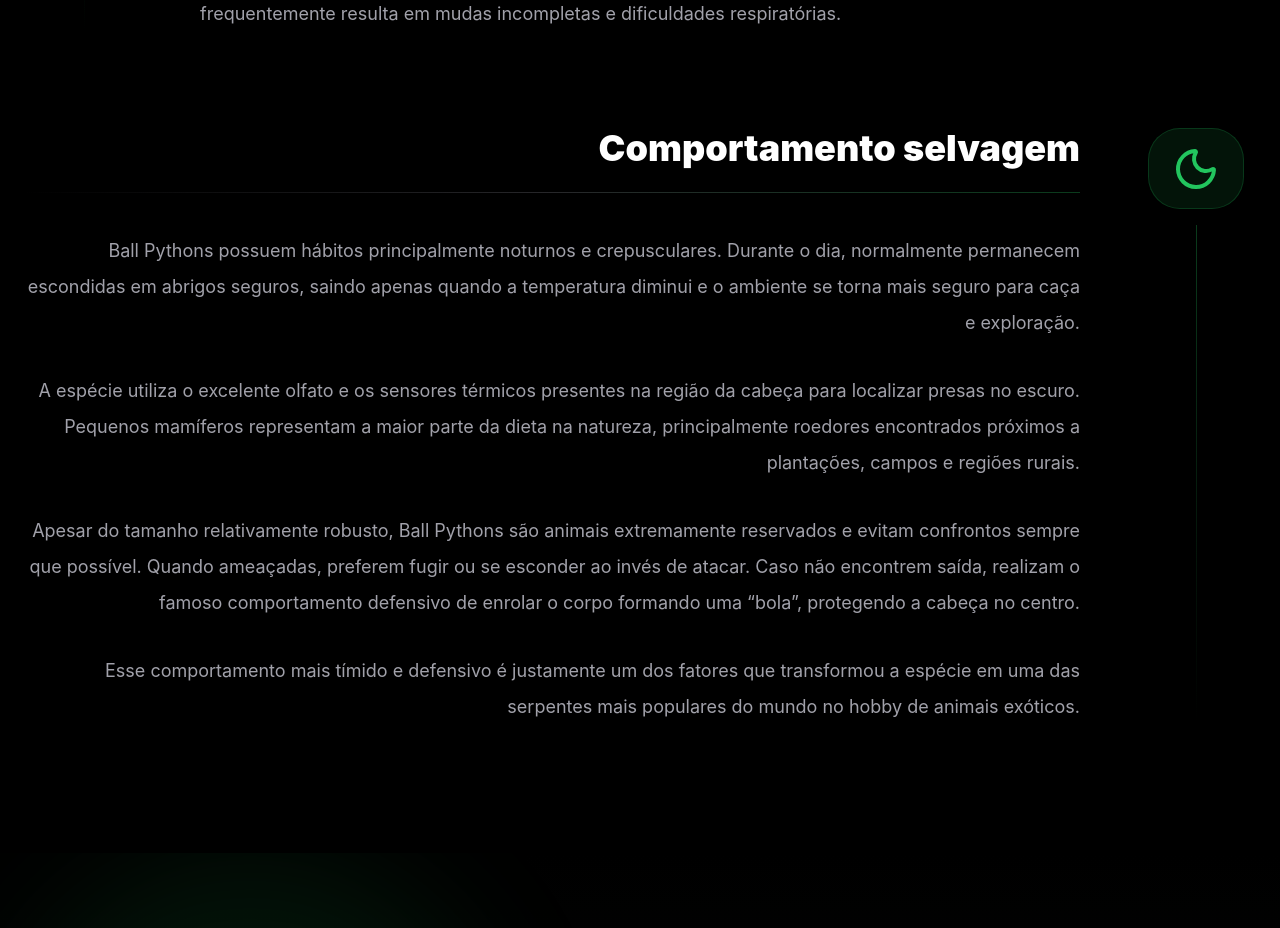
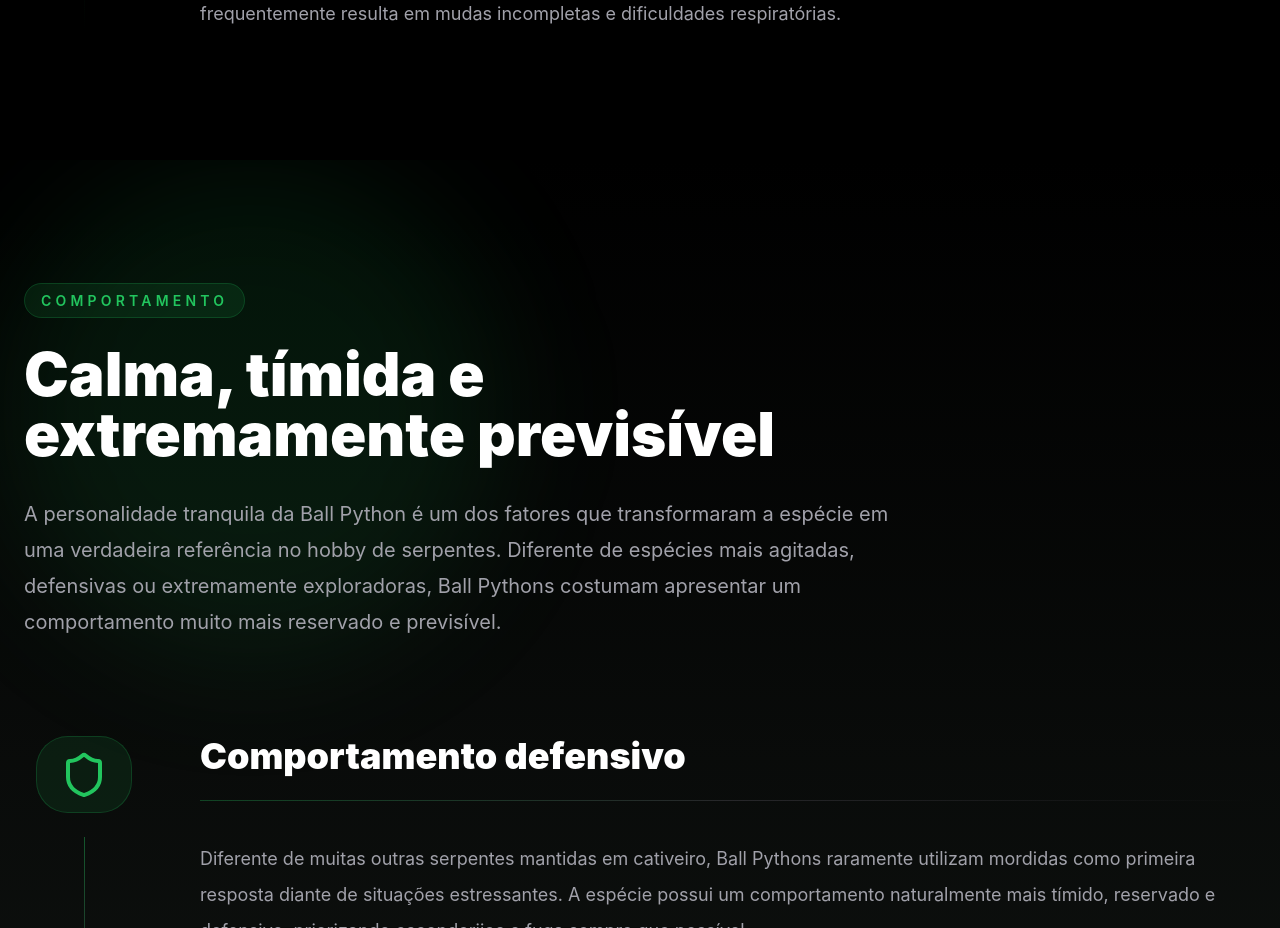
Before and after one commit to Chokiwars/Nova-Fauna, a React (Vite) app: page /animais/serpentes/python-regius in a window 1280 px wide. Shown: the part 9020-9948 px from the top of the page. Built offline with nearby package versions, Linux system fonts and the light colour scheme.

Commit message:
feat(ball-python): remove 'Comportamento' section from BallPythonHabitat component

```diff
--- a/src/pages/AnimalsPage/especies/SnakesPage/species/BallPython/components/BallPythonHabitat.tsx
+++ b/src/pages/AnimalsPage/especies/SnakesPage/species/BallPython/components/BallPythonHabitat.tsx
@@ -214,69 +214,6 @@ export function BallPythonHabitat() {
                             </div>
                         </div>
                     </article>
-
-                    {/* Comportamento */}
-                    <article className="grid gap-14 lg:grid-cols-[1fr_120px]">
-
-                        <div className="text-right">
-
-                            <h3 className="text-4xl font-black text-white">
-                                Comportamento selvagem
-                            </h3>
-
-                            <div className="mt-6 h-px w-full bg-gradient-to-l from-primary/30 via-zinc-800 to-transparent" />
-
-                            <div className="mt-10 space-y-8 text-lg leading-9 text-zinc-400">
-
-                                <p>
-                                    Ball Pythons possuem hábitos principalmente
-                                    noturnos e crepusculares. Durante o dia,
-                                    normalmente permanecem escondidas em abrigos
-                                    seguros, saindo apenas quando a temperatura
-                                    diminui e o ambiente se torna mais seguro
-                                    para caça e exploração.
-                                </p>
-
-                                <p>
-                                    A espécie utiliza o excelente olfato e os
-                                    sensores térmicos presentes na região da
-                                    cabeça para localizar presas no escuro.
-                                    Pequenos mamíferos representam a maior parte
-                                    da dieta na natureza, principalmente
-                                    roedores encontrados próximos a plantações,
-                                    campos e regiões rurais.
-                                </p>
-
-                                <p>
-                                    Apesar do tamanho relativamente robusto,
-                                    Ball Pythons são animais extremamente
-                                    reservados e evitam confrontos sempre que
-                                    possível. Quando ameaçadas, preferem fugir
-                                    ou se esconder ao invés de atacar. Caso não
-                                    encontrem saída, realizam o famoso
-                                    comportamento defensivo de enrolar o corpo
-                                    formando uma “bola”, protegendo a cabeça no
-                                    centro.
-                                </p>
-
-                                <p>
-                                    Esse comportamento mais tímido e defensivo é
-                                    justamente um dos fatores que transformou a
-                                    espécie em uma das serpentes mais populares
-                                    do mundo no hobby de animais exóticos.
-                                </p>
-                            </div>
-                        </div>
-
-                        <div className="flex flex-col items-center">
-
-                            <div className="flex h-24 w-24 items-center justify-center rounded-[2rem] border border-primary/20 bg-primary/10 text-primary">
-                                <Moon className="h-12 w-12" />
-                            </div>
-
-                            <div className="mt-4 h-full w-px bg-gradient-to-b from-primary/30 to-transparent" />
-                        </div>
-                    </article>
                 </div>
             </div>
         </section>
```
